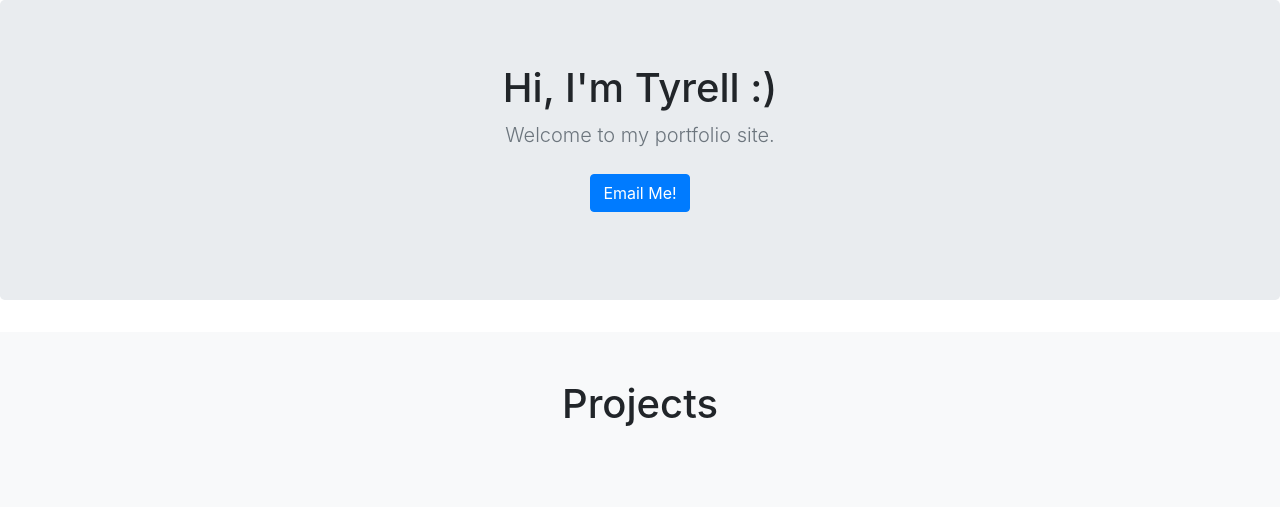
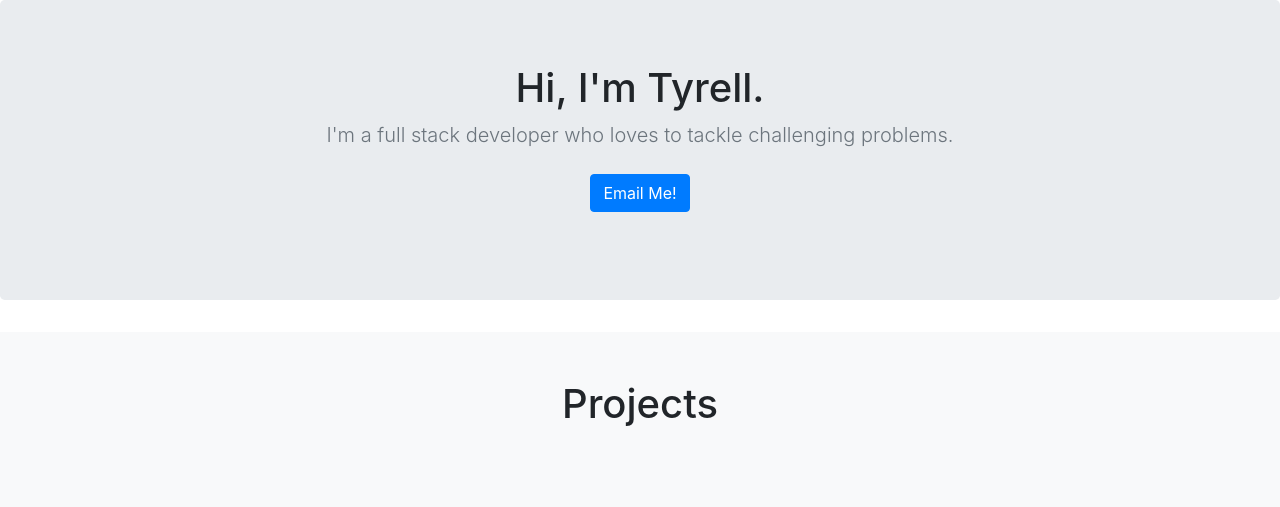
Before and after one commit to tlframe2/portfolio, a Django app: page / in a window 1280 px wide. Shown: the part 64-571 px from the top of the page. Run offline with Django 3.2, Linux system fonts and the light colour scheme; data that the repository does not hold is empty; some libraries are stand-ins or nearby versions.

Commit message:
made changes to the about section

```diff
--- a/jobs/templates/jobs/home.html
+++ b/jobs/templates/jobs/home.html
@@ -41,8 +41,8 @@
 
       <section class="jumbotron text-center" id="intro">
         <div class="container">
-          <h1 class="jumbotron-heading">Hi, I'm Tyrell :)</h1>
-          <p class="lead text-muted">Welcome to my portfolio site.</p>
+          <h1 class="jumbotron-heading">Hi, I'm Tyrell.</h1>
+          <p class="lead text-muted">I'm a full stack developer who loves to tackle challenging problems.</p>
           <p>
             <a href="mailto:tlframe2@gmail.com" class="btn btn-primary my-2">Email Me!</a>
           </p>
```
